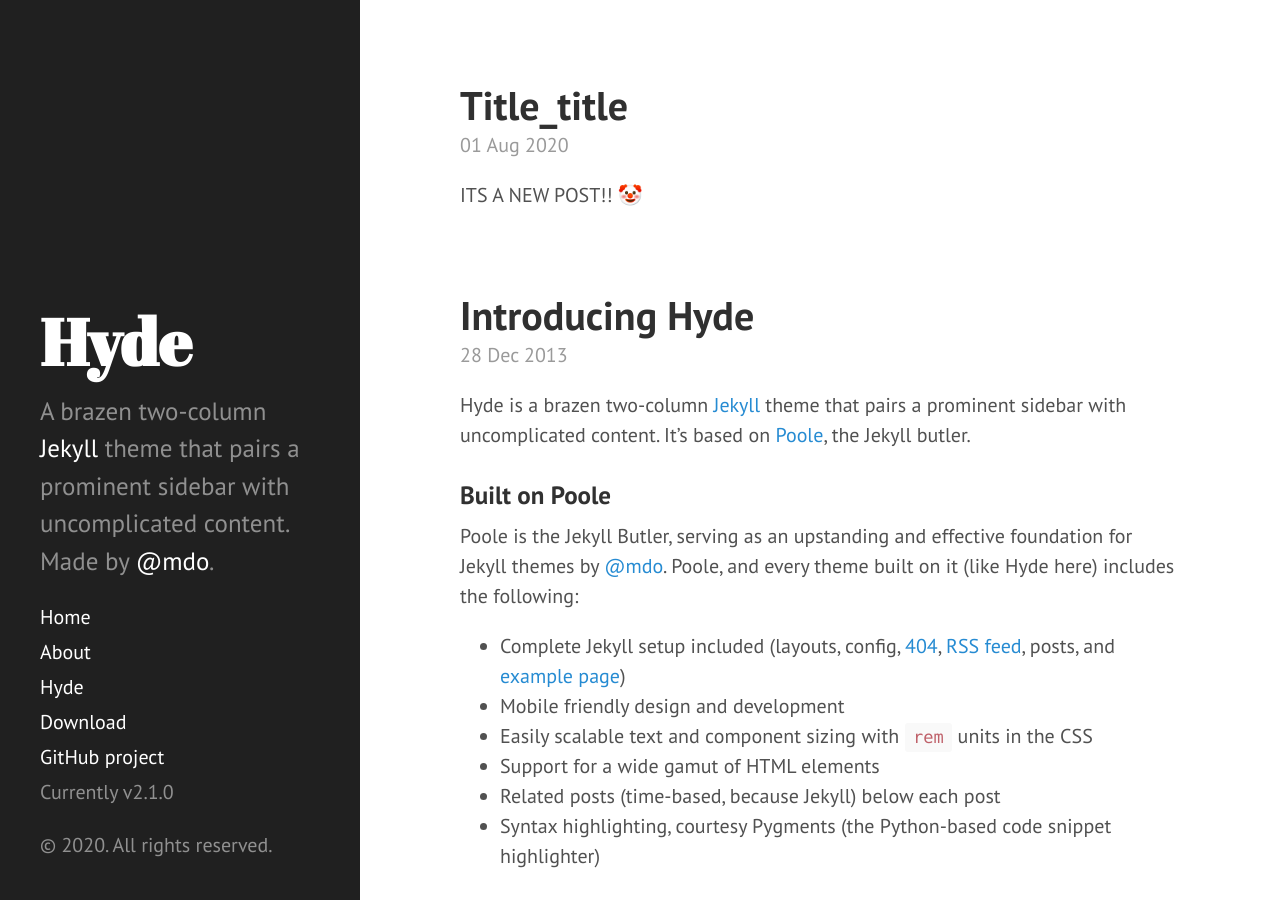
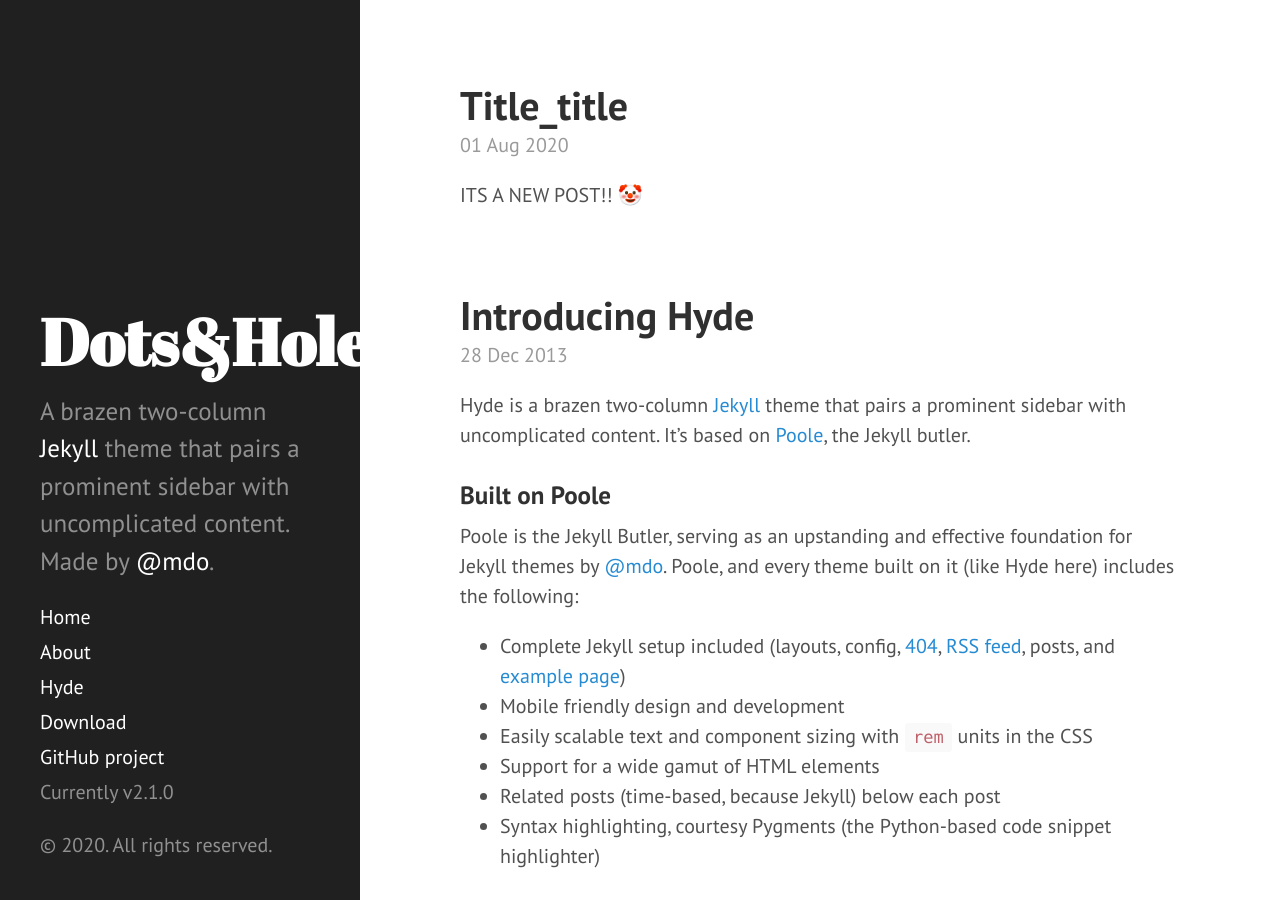
Before and after one commit to dotsandholes/dotsandholes.github.io, a Jekyll site: the page built from index.html, in a window 1280 px wide and 900 px high. Built offline with Jekyll 4.4.1, drawn with Linux system fonts in a browser that asks for light colours; the list of posts is cut into pages by our own code.

Commit message:
Update _config.yml

```diff
--- a/_config.yml
+++ b/_config.yml
@@ -8,14 +8,14 @@ kramdown:
 permalink:        pretty
 
 # Setup
-title:            Hyde
-tagline:          'A Jekyll theme'
+title:            Dots&Holes
+tagline:          'A blog'
 description:      'A brazen two-column <a href="http://jekyllrb.com" target="_blank">Jekyll</a> theme that pairs a prominent sidebar with uncomplicated content. Made by <a href="https://twitter.com/mdo" target="_blank">@mdo</a>.'
 url:
 baseurl:          ''
 author:
-  name:           'Mark Otto'
-  url:            https://twitter.com/mdo
+  name:           'Rimjhim Surana'
+  url:
 
 paginate:         5
 
```
